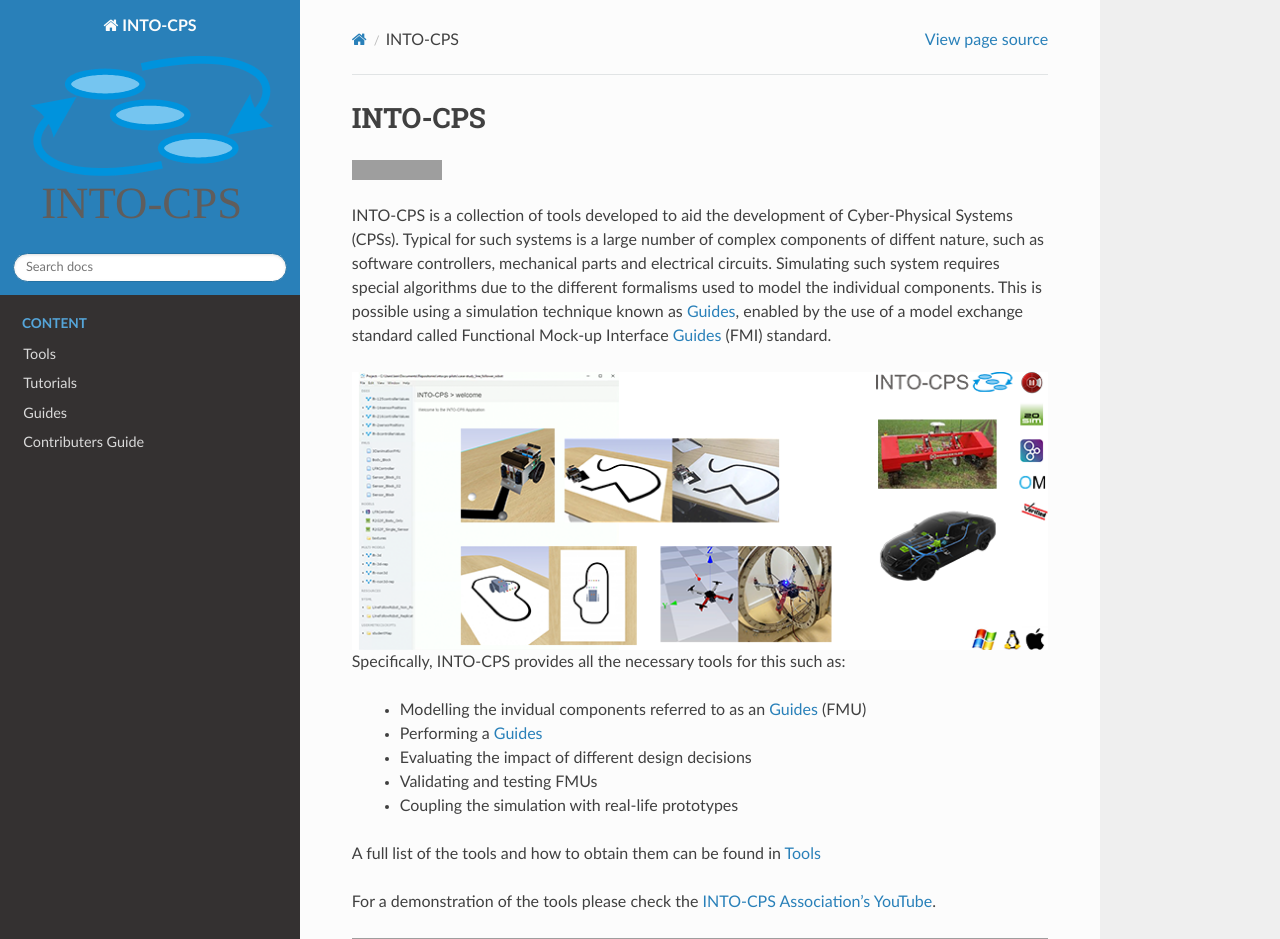
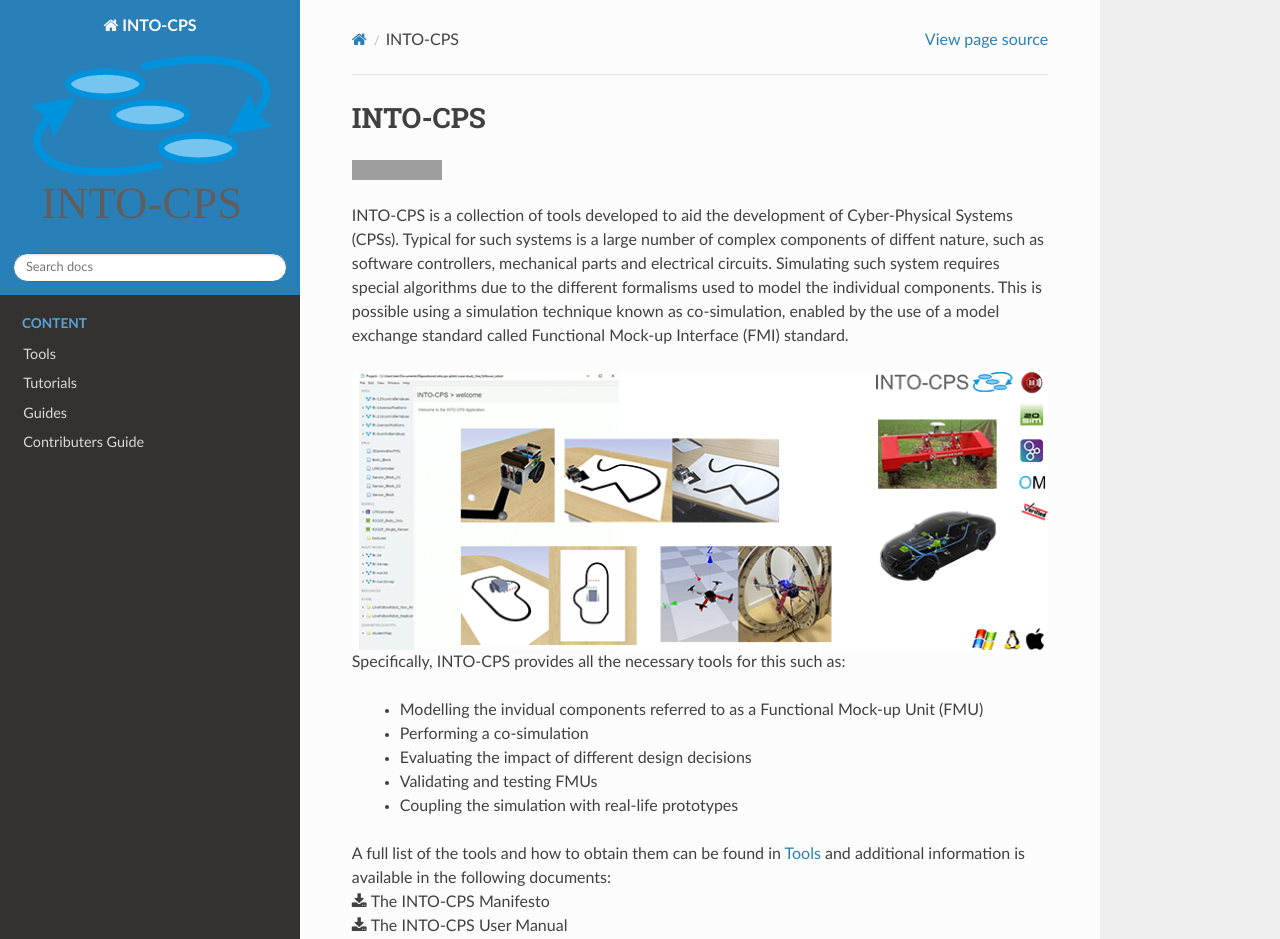
Before and after one commit to INTO-CPS-Association/Documentation, a Sphinx documentation site: the page built from docs/index.rst, in a window 1280 px wide and 1400 px high. Shown: the top 939 px of the window. Built offline with Sphinx 7.4.7 and the Read the Docs theme 2.0.0, drawn with Linux system fonts in a browser that asks for light colours; some of the changed text lies outside the part shown; grey boxes are pictures that could not be loaded.

Commit message:
Updated to avoid weird references

```diff
--- a/docs/guides.rst
+++ b/docs/guides.rst
@@ -13,7 +13,7 @@ Guides
 
 If you are interesting in publishing a guide related to concepts relevant to INTO-CPS, then please see :ref:`contributers-guide`.
 
-If you would like to take a more practical approach to learning these topics is by following the tutorials found in the :ref:tuts section.
+If you would like to take a more practical approach to learning these topics is by following the tutorials found in the :ref:`tuts` section.
 
 .. warning::
     Currently the concepts simulation, co-simulation, design space exploration, Functional Mock-up Interface and Functional Mock-up Unit are explained in :download:`The INTO-CPS Method Guidelines <../method_guidelines/INTO-CPS_Method_Guidelines.pdf>`
--- a/docs/index.rst
+++ b/docs/index.rst
@@ -13,20 +13,24 @@ INTO-CPS
 INTO-CPS is a collection of tools developed to aid the development of Cyber-Physical Systems (CPSs).
 Typical for such systems is a large number of complex components of diffent nature, such as software controllers, mechanical parts and electrical circuits.
 Simulating such system requires special algorithms due to the different formalisms used to model the individual components.
-This is possible using a simulation technique known as :ref:`cosim`, enabled by the use of a model exchange standard called Functional Mock-up Interface :ref:`fmi` (FMI) standard.
+This is possible using a simulation technique known as co-simulation, enabled by the use of a model exchange standard called Functional Mock-up Interface (FMI) standard.
 
 .. image:: images/tool_preview.png
    :align: center
 
 Specifically, INTO-CPS provides all the necessary tools for this such as:
 
-   * Modelling the invidual components referred to as an :ref:`fmu` (FMU)
-   * Performing a :ref:`cosim`
+   * Modelling the invidual components referred to as a Functional Mock-up Unit (FMU)
+   * Performing a co-simulation
    * Evaluating the impact of different design decisions
    * Validating and testing FMUs
    * Coupling the simulation with real-life prototypes
 
-A full list of the tools and how to obtain them can be found in :ref:`tools`
+| A full list of the tools and how to obtain them can be found in :ref:`tools` and additional information is available in the following documents:
+| :download:`The INTO-CPS Manifesto <../manifesto/INTO-CPS-Manifesto.pdf>`
+| :download:`The INTO-CPS User Manual <../user_manual/INTO-CPS_toolchain_User_Manual.pdf>`
+| :download:`The INTO-CPS Examples Compendium<../examples_compendium/INTO-CPS_Examples_Compendium.pdf>`
+| :download:`The INTO-CPS Method Guidelines <../method_guidelines/INTO-CPS_Method_Guidelines.pdf>`
 
 For a demonstration of the tools please check the `INTO-CPS Association's YouTube <https://www.youtube.com/channel/UCHfzhFYht6sKiqarjqbmtaQ>`__.
 
@@ -39,15 +43,10 @@ For a demonstration of the tools please check the `INTO-CPS Association's YouTub
 The :ref:`tuts` demonstrates how the different tools can be used together to model and simulate a various types of systems.
 
 In order to use the tools effectively it may be worthwhile to read some theory on the technologies involved.
-This information can be found in the :doc:`guides` section, where topics such as :ref:`cosim` and :ref:`fmi` are covered.
+This information can be found in the :doc:`guides` section, where topics such as co-simulation and FMI are covered.
 
 
-Besides the information available on the website, please see the following documents:
 
-* :download:`The INTO-CPS Manifesto <../manifesto/INTO-CPS-Manifesto.pdf>`
-* :download:`The INTO-CPS User Manual <../user_manual/INTO-CPS_toolchain_User_Manual.pdf>`
-* :download:`The INTO-CPS Examples Compendium<../examples_compendium/INTO-CPS_Examples_Compendium.pdf>`
-* :download:`The INTO-CPS Method Guidelines <../method_guidelines/INTO-CPS_Method_Guidelines.pdf>`
 
 
 .. _Functional Mock-up Interface: https://fmi-standard.org/
```
